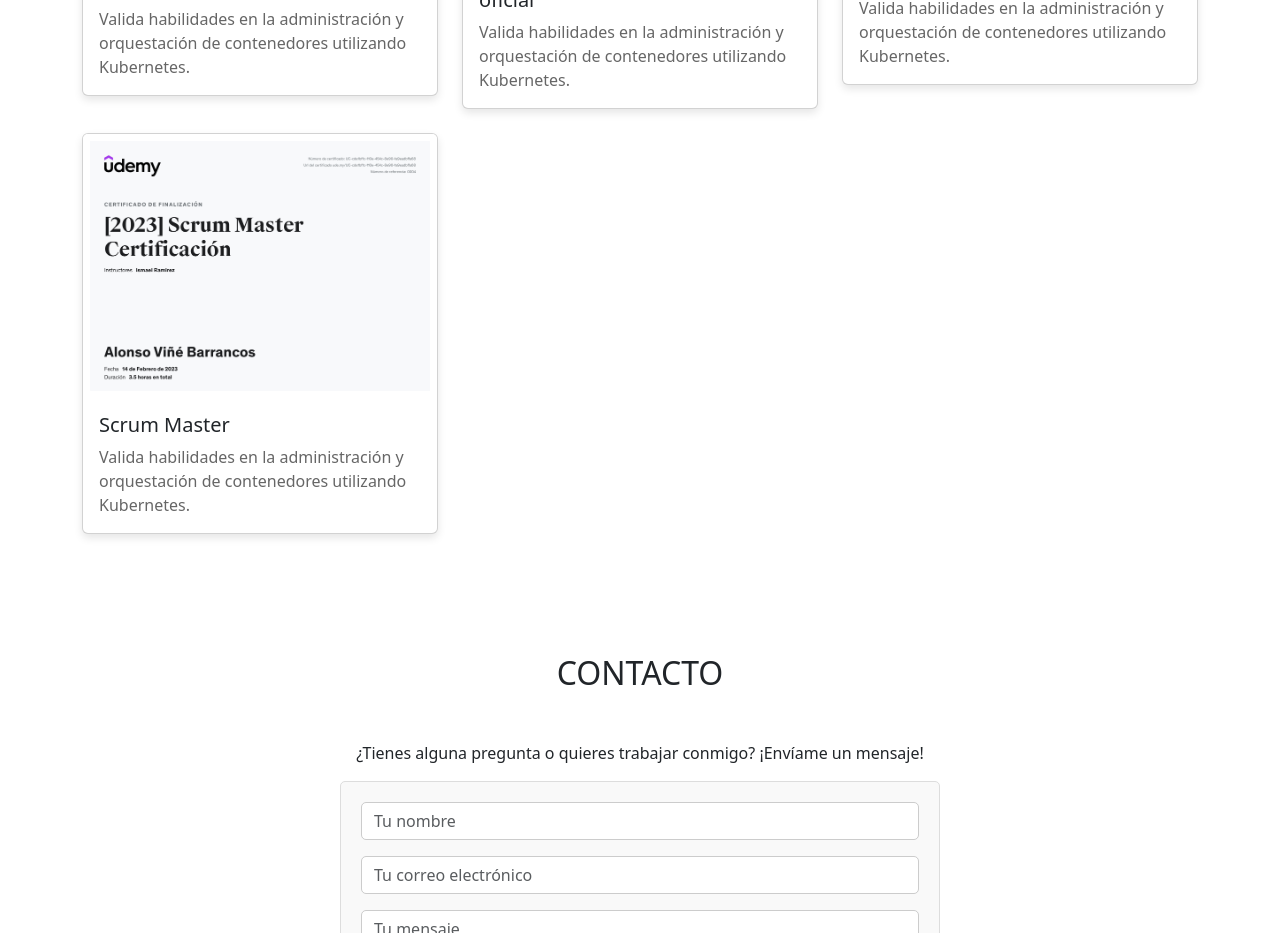
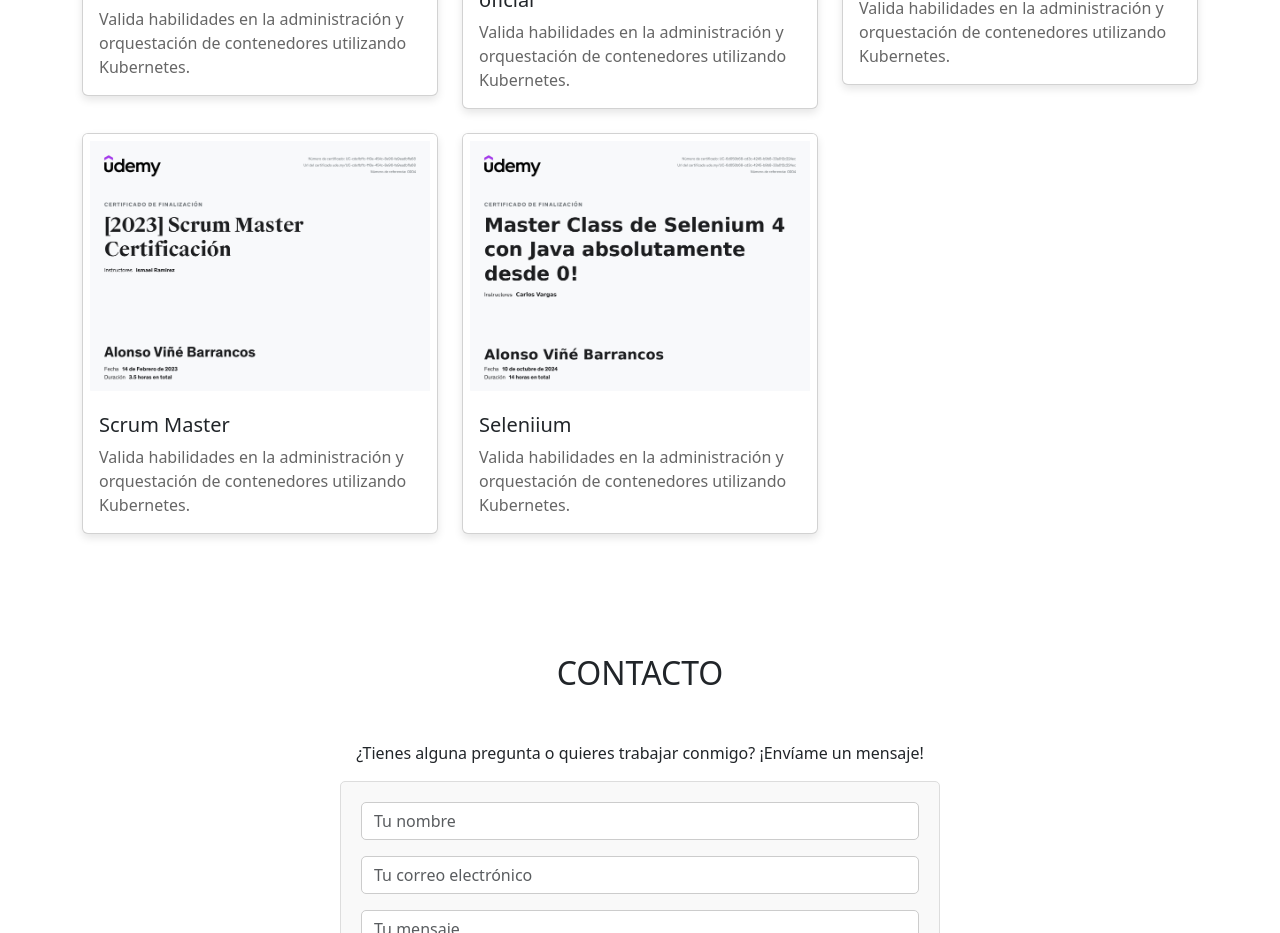
Before and after one commit to AlonsoVine/portfolio, an Angular app: page / in a window 1280 px wide. Shown: the part 4860-5793 px from the top of the page. Built offline with nearby package versions, Linux system fonts and the light colour scheme.

Commit message:
el ultimo certificado

```diff
--- a/src/app/certificados/certificados.component.html
+++ b/src/app/certificados/certificados.component.html
@@ -88,6 +88,18 @@
             </div>
           </a>
         </div>
+        <!-- Certificado 8 -->
+        <div class="col-md-4">
+          <a  href="https://www.udemy.com/certificate/UC-6d050b68-cd3c-4245-b9b8-33a012c224ec/"  target="_blank" style="text-decoration: none; color: inherit;">
+            <div class="card mb-4">
+              <img src="assets\certificates\Udemy_certificate_Selenium.jpg" class="card-img-top" alt="Certificado 3">
+              <div class="card-body">
+                <h5 class="card-title">Seleniium</h5>
+                <p class="card-text">Valida habilidades en la administración y orquestación de contenedores utilizando Kubernetes.</p>
+              </div>
+            </div>
+          </a>
+        </div>
       </div>
     </div>
 </section>
```
Also changed, not shown: src/assets/certificates/Udemy_certificate_Selenium.jpg (added), 1 other file (tests, documents, lock files or other folders).
